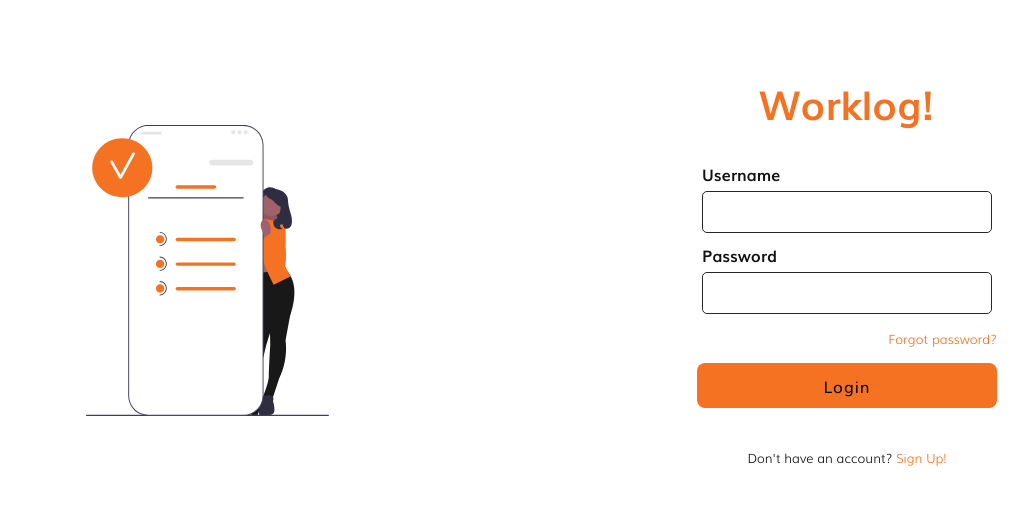
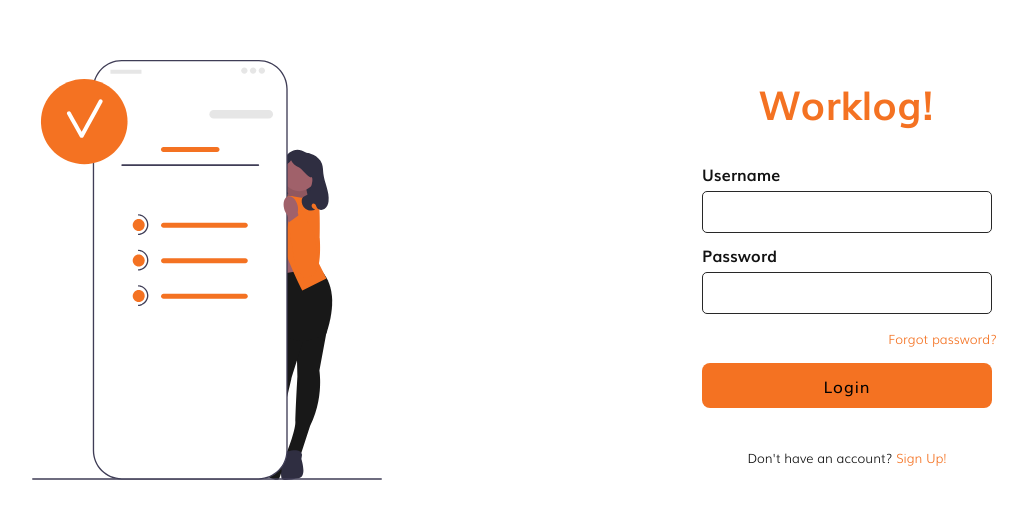
Before and after one commit to bevndas/worklog, a React (Create React App) app: page /auth in a window 1280 px wide. Shown: the part 130-648 px from the top of the page, without its empty margins (113-1141 px from the left). Built offline with nearby package versions, Linux system fonts and the light colour scheme.

Commit message:
Refactor: Changes in Login

```diff
--- a/src/pages/Authentication/Login/Login.scss
+++ b/src/pages/Authentication/Login/Login.scss
@@ -7,6 +7,9 @@
   .login-brand-illustration {
     @include center-content;
     flex: 1;
+    img {
+      width: 350px;
+    }
   }
   .login-form-ctn {
     @include center-content;
@@ -22,6 +25,9 @@
         width: 300px;
         max-width: 500px;
         min-width: 300px;
+        .btn-ctn {
+          padding: 0 5px;
+        }
         p {
           @include font(0.8rem, var(--font-weight-light), var(--brand-color));
           cursor: pointer;
--- a/src/pages/Authentication/Login/Login.tsx
+++ b/src/pages/Authentication/Login/Login.tsx
@@ -36,7 +36,9 @@ const Login: React.FC<{}> = () => {
                                     <FormikInput label='Username' name='username' autofill='none' type='email' />
                                     <FormikInput label='Password' name='password' type='password' />
                                     <p className='forgot-password' onClick={() => navigate(routepaths.auth.forgotPassword)}>Forgot password?</p>
-                                    <Button>Login</Button>
+                                    <div className="btn-ctn">
+                                        <Button>Login</Button>
+                                    </div>
                                     <p className='sign-up'>Don't have an account? <span onClick={() => navigate(routepaths.auth.signUp)}>Sign Up!</span></p>
                                 </Form>
                             )
```
